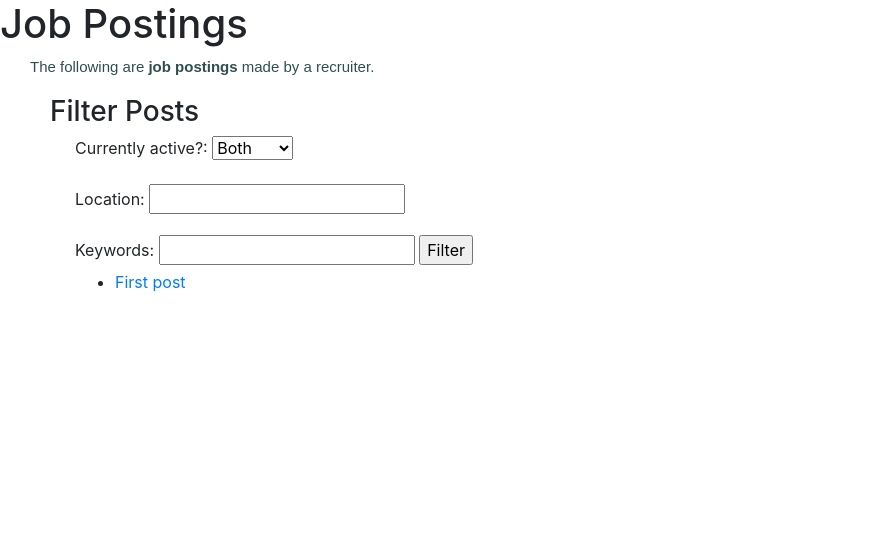
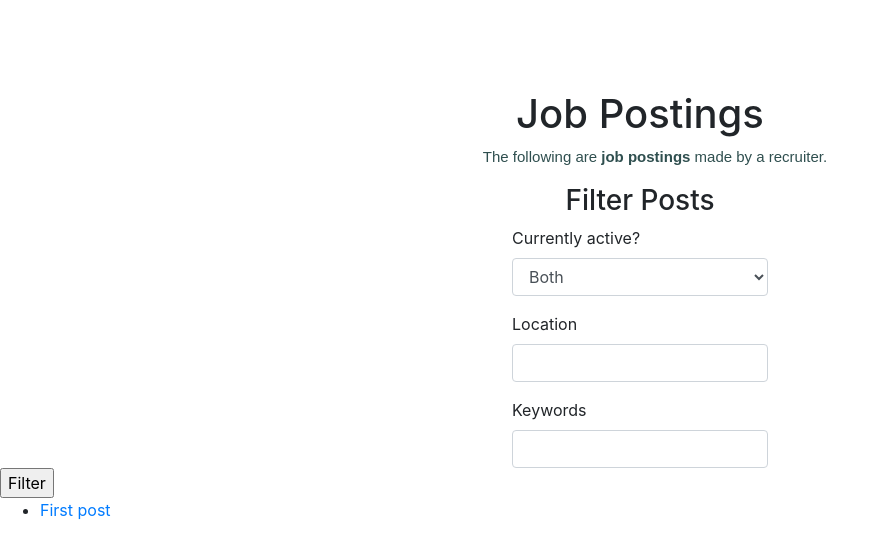
Before and after one commit to jackmunhall/TinDev, a Django app: page /posts/ in a window 1280 px wide. Shown: the part 56-615 px from the top of the page, without its empty margins (0-885 px from the left). Run offline with Django 4.2, Linux system fonts and the light colour scheme; a user stored in the database is signed in; data comes from the database, SQL or seed files in the repository.

Commit message:
preliminary all posts page

```diff
--- a/src/tindev/templates/tindev/posts/all.html
+++ b/src/tindev/templates/tindev/posts/all.html
@@ -1,34 +1,55 @@
 {% extends 'tindev/base.html' %}
 
 {% block content %}
+<style>
+h1 {
+    margin-top: 7%;
+}
+
+h3, h1, p, h2 {
+    text-align: center;
+}
+
+.form-group {
+    width: 20%;
+    margin: auto;
+}
+</style>
 <title> TinDev - Postings </title>
 <!-- <img src="TinDev.jpg" alt="TinDev Logo"> -->
 <h1> Job Postings </h1>
 <p> The following are <strong>job postings </strong> made by a recruiter. </p>
-<h3 style="margin-left: 50px">Filter Posts</h3>
+<h3>Filter Posts</h3>
 <form action="/posts/" method="post">
     {% csrf_token %}
-    <label style="margin-left: 75px" for="active_filter">Currently active?:</label>
-    <select name="active_filter">
-        <option value="none">Both</option>
-        <option value="active">Active</option>
-        <option value="inactive">Inactive</option>
-    </select>
+
+    <div class="form-group">
+        <label for="active_filter">Currently active?</label>
+        <select class="form-control" name="active_filter">
+            <option value="none">Both</option>
+            <option value="active">Active</option>
+            <option value="inactive">Inactive</option>
+        </select>
+    </div>
     <p> </p>
 
-    <label style="margin-left: 75px" for="location_filter">Location:</label>
-    <input type="text" name="location_filter">
+    <div class="form-group">
+        <label for="location_filter">Location</label>
+        <input class="form-control" type="text" name="location_filter">
+    </div>
     <p> </p>
 
-    <label style="margin-left: 75px" for="keyword_filter">Keywords:</label>
-    <input type="text" name="keyword_filter">
+    <div class="form-group">
+        <label for="keyword_filter">Keywords</label>
+        <input class="form-control" type="text" name="keyword_filter">
+    </div>
 
     <input type="submit" value="Filter">
 </form>
 
 <ul>
     {% for post in posts %}
-    <li style="margin-left: 75px" ><a href="/posts/{{post.id}}">{{post.title}}</a></li>
+    <li><a href="/posts/{{post.id}}">{{post.title}}</a></li>
     {% endfor %}
 </ul>
 {% endblock %}
```
